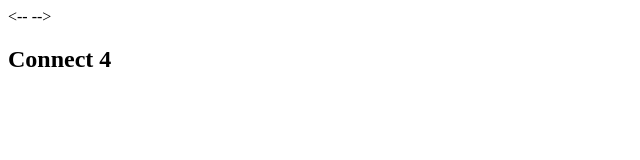
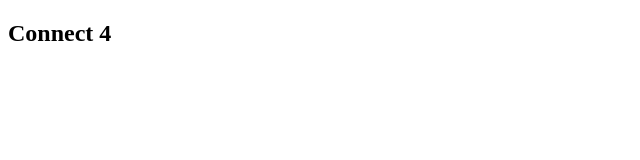
Before and after one commit to cfischera/connect4, a plain HTML site: page index.html in a window 1280 px wide. Shown: the whole page, without its empty margins (0-640 px from the left). Drawn offline with Linux system fonts and the light colour scheme.

Commit message:
Update index.html
Fixed comment line for linking css and js files

```diff
--- a/index.html
+++ b/index.html
@@ -1,7 +1,7 @@
 <!DOCTYPE html>
 <html>
 <head>
-  <-- <link rel="stylesheet" type="text/css" href="style.css"> -->
+  <!-- <link rel="stylesheet" type="text/css" href="style.css"> -->
   <title>Connect 4</title>
 </head>
 <body>
```
